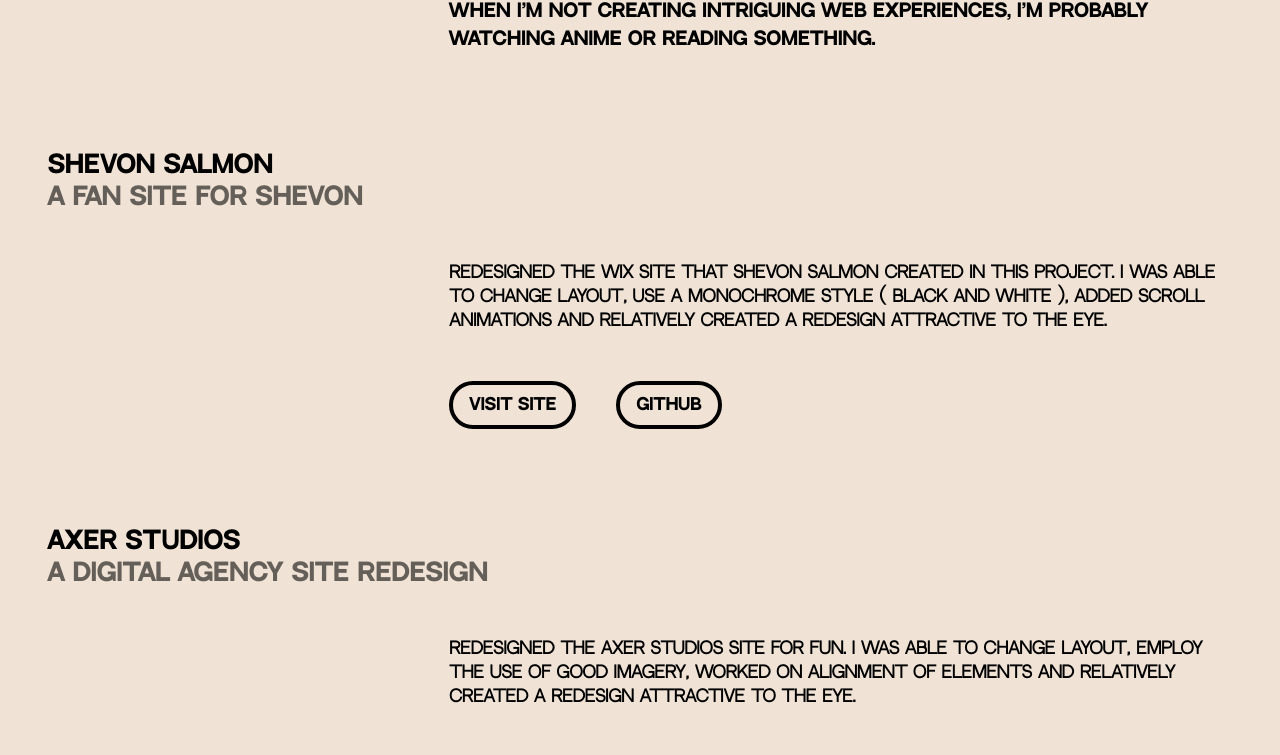
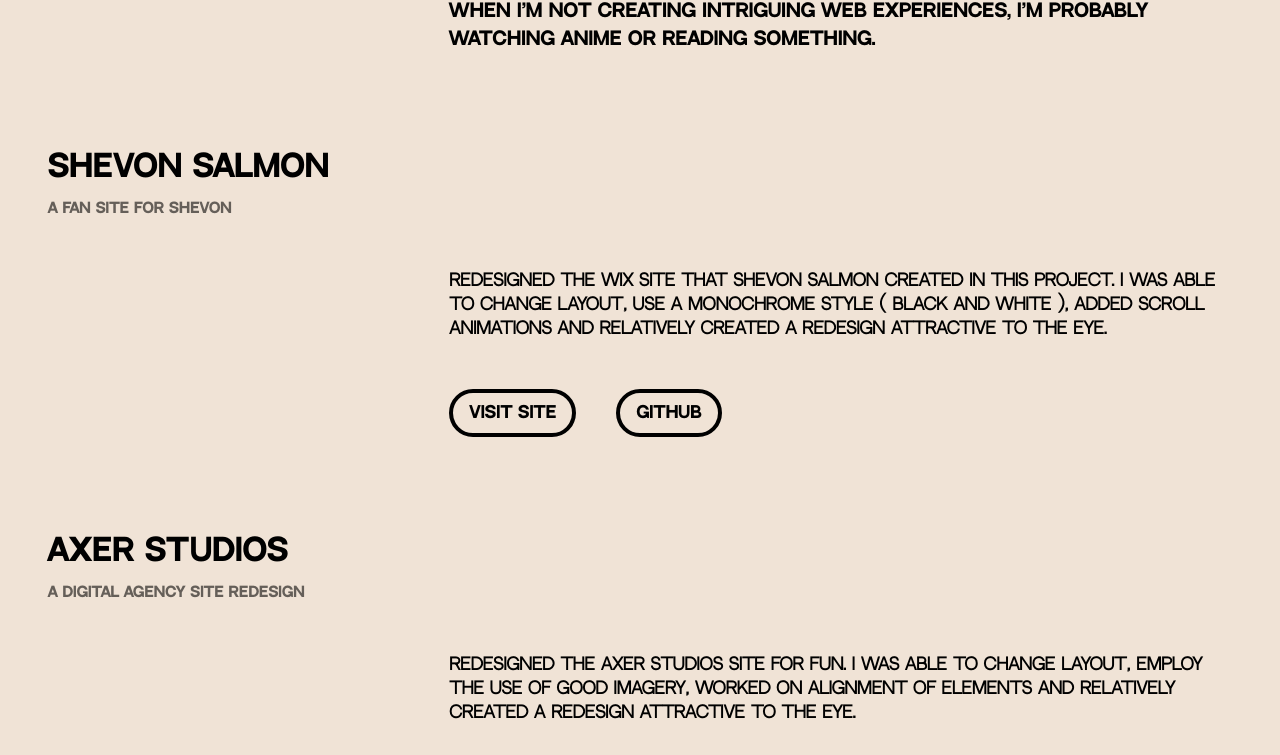
Before and after one commit to JOSEPH-JENKINS/portfolio-site, a Next.js app: page / in a window 1280 px wide. Shown: the part 1357-2112 px from the top of the page. Built offline with nearby package versions, Linux system fonts and the light colour scheme.

Commit message:
commit: added a new section, updated text size

```diff
--- a/components/ProjectCard.tsx
+++ b/components/ProjectCard.tsx
@@ -4,7 +4,7 @@
 const ProjectCard = ({ name, subtext, description, siteLink, codeLink }: ProjectData) => {
   return (
     <div className='w-full relative pb-24'>
-        <h1 className='font-bold text-2xl whitespace-nowrap mb-12'>{name} <br /> <span className='text-[#655f59]'>{subtext}</span></h1>
+        <h1 className='font-bold text-3xl whitespace-nowrap mb-12'>{name} <br /> <span className='text-[#655f59] text-sm'>{subtext}</span></h1>
         <div className='block sm:grid grid-cols-6 gap-5'>
         <div className='col-start-3 col-end-7'>
             <p className='mb-12'><b>
```
